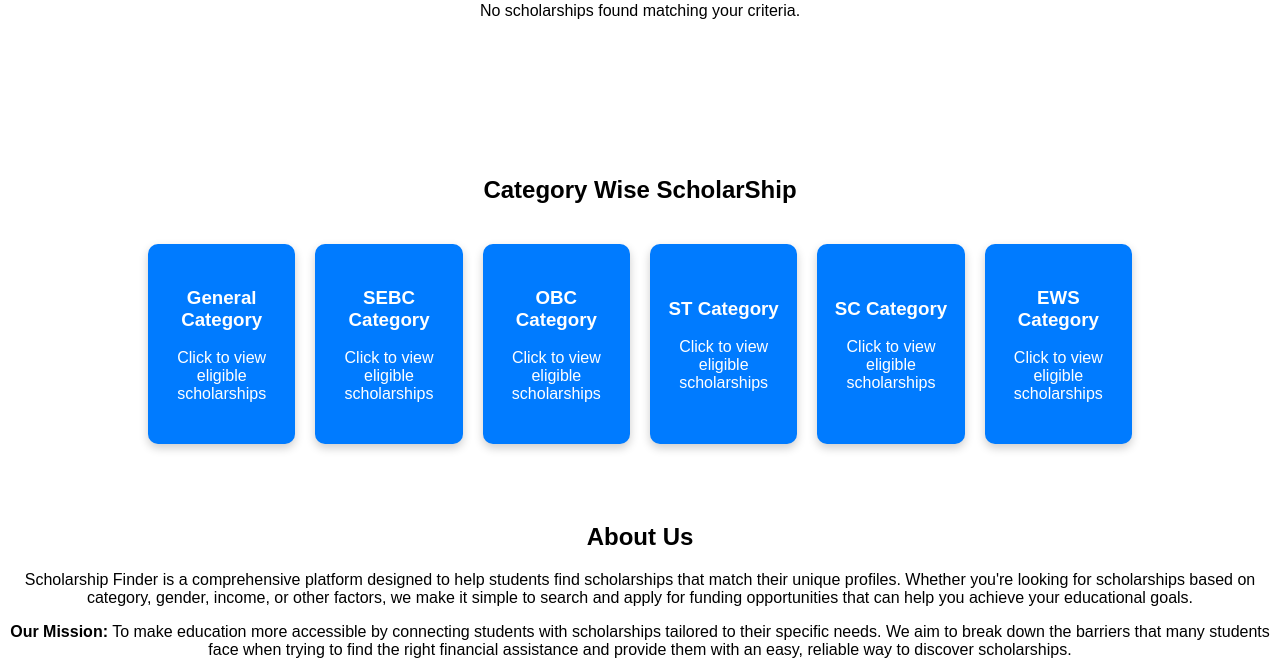
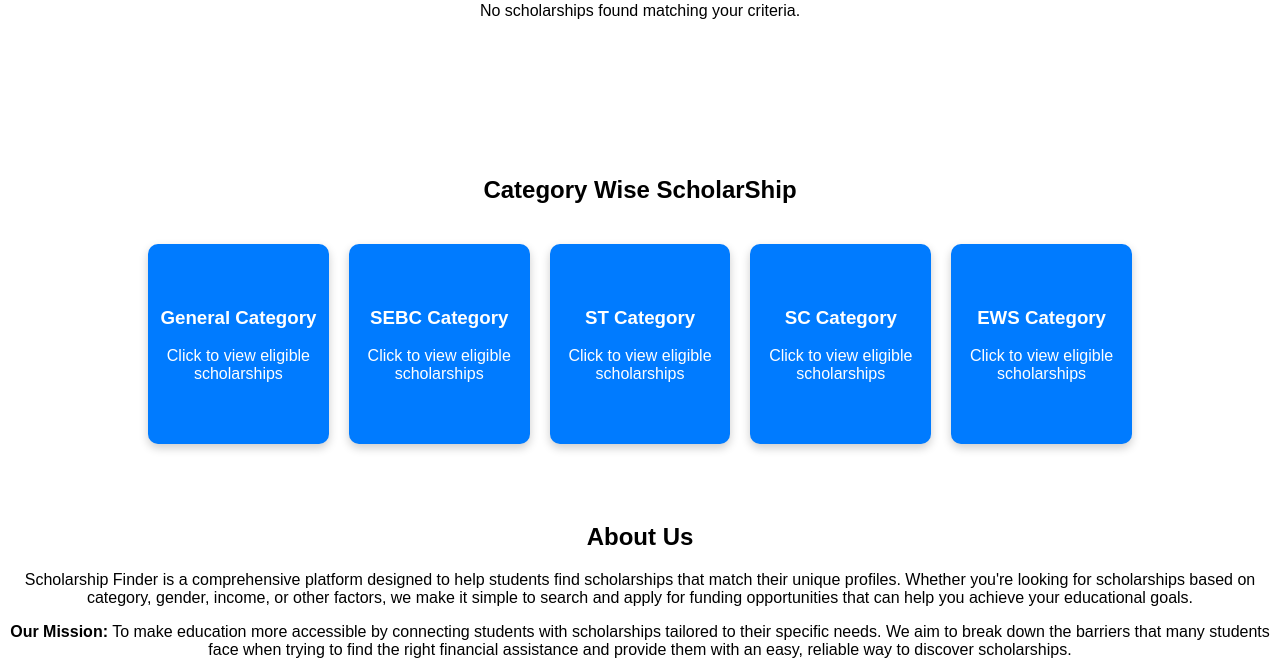
Before and after one commit to ShraddhaP0501/ScholarshipFinder, a Flask app: page / in a window 1280 px wide. Shown: the part 904-1566 px from the top of the page. Run offline with Flask 3, Linux system fonts and the light colour scheme.

Commit message:
remove obc category

```diff
--- a/templates/index.html
+++ b/templates/index.html
@@ -123,12 +123,12 @@
                 <p>Click to view eligible scholarships</p>
             </div>
         </a>
-        <a href="scholarships.html?category=obc" class="scholarship-box">
+        <!-- <a href="scholarships.html?category=obc" class="scholarship-box">
             <div>
                 <h3>OBC Category</h3>
                 <p>Click to view eligible scholarships</p>
             </div>
-        </a>
+        </a> -->
         <a href="scholarships.html?category=st" class="scholarship-box">
             <div>
                 <h3>ST Category</h3>
```
